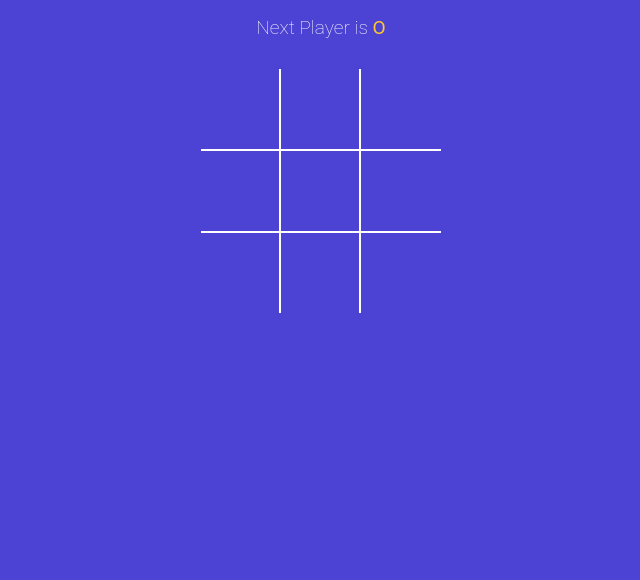
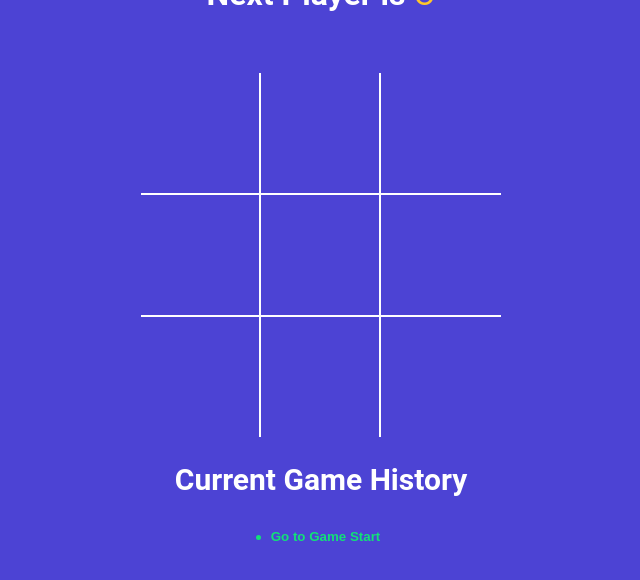
Before and after one commit to Nktech-Official/TicTacToe, a React (Vite) app: page / in a window 1280 px wide. Shown: the top 580 px of the page, without its empty margins (319-959 px from the left). Built offline with nearby package versions, Linux system fonts and the light colour scheme.

Commit message:
added history travel functionality

```diff
--- a/src/App.jsx
+++ b/src/App.jsx
@@ -2,34 +2,64 @@
 import { useState } from 'react';
 import { calculateWinner } from './winner';
 import StatusMessage from './components/StatusMessage';
-
+import History from './components/History';
 import './styles.scss';
 
+const NEW_GAME = [
+  {
+    squares: Array(9).fill(null),
+    isXNext: false,
+  },
+];
+
 function App() {
-  const [squares, setSquares] = useState(Array(9).fill(null));
-  const [isXNext, setIsXNext] = useState(false);
+  const [history, setHistory] = useState(NEW_GAME);
+  const [currentMove, setCurrentMove] = useState(0);
 
-  const Winner = calculateWinner(squares);
+  const gamingBoard = history[currentMove];
+  const Winner = calculateWinner(gamingBoard.squares);
+  const handleSquareClick = position => {
+    if (!gamingBoard.squares[position] && !Winner) {
+      setHistory(currentHistory => {
+        const isTraversing = currentMove + 1 !== currentHistory.length;
 
-  const handleSquareClick = position => {
-    if (!squares[position] && !Winner) {
-      setSquares(currentSquares => {
-        return currentSquares.map((squaresValue, pos) => {
-          if (position === pos) {
-            return isXNext ? 'X' : 'O';
+        const lastGamingState = isTraversing
+          ? currentHistory[currentMove]
+          : history[history.length - 1];
+
+        const nextSquareState = lastGamingState.squares.map(
+          (squaresValue, pos) => {
+            if (position === pos) {
+              return lastGamingState.isXNext ? 'X' : 'O';
+            }
+            return squaresValue;
           }
-          return squaresValue;
+        );
+        const base = isTraversing
+          ? currentHistory.slice(0, currentHistory.indexOf(lastGamingState) + 1)
+          : currentHistory;
+        return base.concat({
+          squares: nextSquareState,
+          isXNext: !lastGamingState.isXNext,
         });
       });
-      setIsXNext(isXNextCurrent => !isXNextCurrent);
+      setCurrentMove(move => move + 1);
     }
+  };
+  const moveTo = move => {
+    setCurrentMove(move);
   };
 
   return (
     <div className="app">
-      <StatusMessage winner={Winner} isXNext={isXNext} squares={squares} />
+      <StatusMessage winner={Winner} gamingBoard={gamingBoard} />
 
-      <Board handleSquareClick={handleSquareClick} squares={squares} />
+      <Board
+        handleSquareClick={handleSquareClick}
+        squares={gamingBoard.squares}
+      />
+      <h2>Current Game History</h2>
+      <History history={history} onClick={moveTo} currentMove={currentMove} />
     </div>
   );
 }
--- /dev/null
+++ b/src/components/History.jsx
@@ -0,0 +1,25 @@
+const History = ({ history, onClick, currentMove }) => {
+  return (
+    <div className="history-wrapper">
+      <ul className="history">
+        {history.map((curr, index) => {
+          return (
+            <li key={index}>
+              <button
+                type="button"
+                onClick={() => {
+                  onClick(index);
+                }}
+                className={`btn-move ${currentMove === index ? 'active' : ''}`}
+              >
+                {index === 0 ? `Go to Game Start` : `Go to Move #${index}`}
+              </button>
+            </li>
+          );
+        })}
+      </ul>
+    </div>
+  );
+};
+
+export default History;
--- a/src/components/StatusMessage.jsx
+++ b/src/components/StatusMessage.jsx
@@ -1,11 +1,7 @@
-const StatusMessage = ({ winner, isXNext, squares }) => {
+const StatusMessage = ({ winner, gamingBoard }) => {
+  const { isXNext, squares } = gamingBoard;
   const nextPlayer = isXNext ? 'X' : 'O';
   const noMovesLeft = squares.every(squareValue => squareValue !== null);
-  const statusMessage = winner
-    ? `${winner} is  Winner`
-    : noMovesLeft
-    ? `It's a Draw`
-    : `Next Player is ${nextPlayer}`;
 
   const renderStatusMsg = () => {
     if (winner) {
--- a/src/styles.scss
+++ b/src/styles.scss
@@ -24,6 +24,10 @@
   display: flex;
   flex-direction: column;
   align-items: center;
+  justify-content: center;
+  height: 80vh;
+
+
 }
 
 .text-green {
@@ -36,6 +40,9 @@
 
 .history-wrapper {
   width: 300px;
+  min-height: 150px;
+  max-width:220px;
+  overflow-y: auto;
   text-align: center;
   margin-bottom: 20px;
   .history {
@@ -69,8 +76,8 @@
 
 .status-message {
 	margin-bottom: 30px;
-	font-size: 1.2rem;
-	font-weight: lighter;
+	font-size: 2rem;
+	font-weight: 700;
 	span {
 	  font-weight: normal;
 	}
@@ -92,6 +99,7 @@
 }
 
 .board {
+    margin-top: 30px;
   .board-row {
     display: flex;
     flex-direction: row;
@@ -100,8 +108,9 @@
       border-bottom: none;
     }
     .square {
-      width: 80px;
-      height: 80px;
+
+      width: 120px;
+      height: 120px;
       border-right: 2px solid #fff;
       font-size: 2.5rem;
       padding: 0;
```
